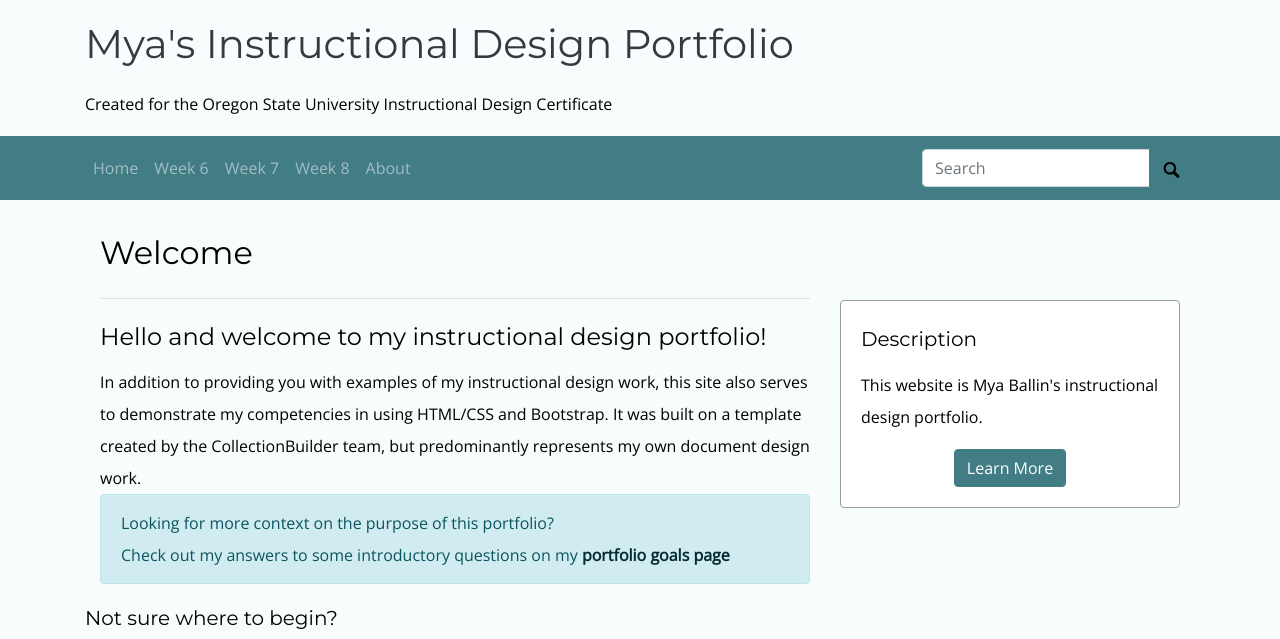
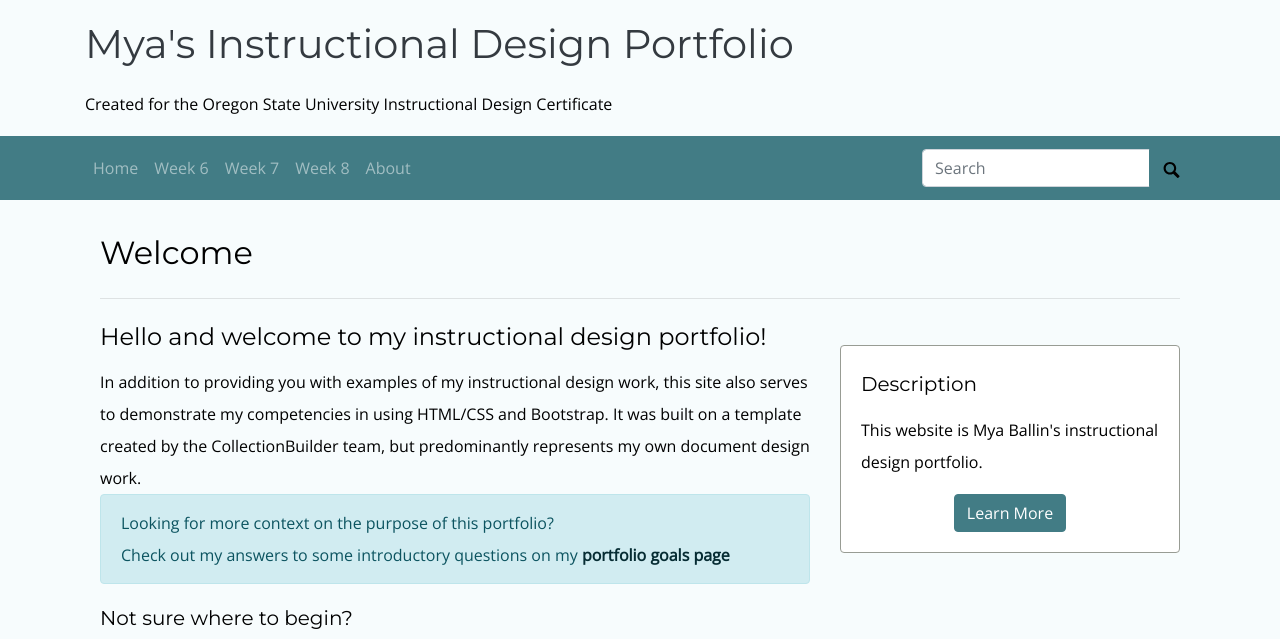
Before and after one commit to mxballin/instructional-design, a Jekyll site: the page built from index.md, in a window 1280 px wide. Shown: the top 639 px of the page. Built offline with Jekyll 4.4.1, drawn with Linux system fonts in a browser that asks for light colours; some web fonts are replaced.

Commit message:
Update home-infographic.html

```diff
--- a/_layouts/home-infographic.html
+++ b/_layouts/home-infographic.html
@@ -4,10 +4,10 @@ layout: page
 {%- assign items = site.data[site.metadata] -%}
 
 <div class="container">
+  <h2> Welcome </h2>
+  <hr>
   <div class="row">
      <div class="col-md-8 my-auto">
-          <h2> Welcome </h2>
-          <hr>
            <h4> Hello and welcome to my instructional design portfolio!</h4>
            In addition to providing you with examples of my instructional design work, this site also serves to demonstrate my competencies in using HTML/CSS and Bootstrap. It was built on a template created by the CollectionBuilder team, but predominantly represents my own document design work.
            <div class="alert alert-info" role="alert">
@@ -18,19 +18,19 @@ layout: page
           {% include index/description.html %}
       </div>
   </div>
-   <div class="row">
+</div>
+<div class="container">
       <h5>Not sure where to begin?</h5>
        <br>
       Here are some pages that might interest you!
-    </div>
     <div class="row">
-        <div class="col mx-auto">
+        <div class="col md-6">
              <h6> My Teaching Philosophy</h6>
              {% include feature/card.html header="Example: Please Write Soon" text="Image description: A series of excerpts from multiple letters written by multiple authors featuring instances in which the correspondents asked Joan to write to them soon. Postscripts asking Joan to write as soon as she could are common throughout the letters, as are descriptions of how her letters were able to give them a slice of the life they were missing." objectid="https://cdn.discordapp.com/attachments/798302352737566730/879616554063527997/PleaseWriteSoon_cropped.png" width="75" centered=true %}
         </div>
-        <div class="col">
+        <div class="col md-6">
              <h6>Instructional Projects</h6>
              {% include feature/card.html header="Example: Please Write Soon" text="Image description: A series of excerpts from multiple letters written by multiple authors featuring instances in which the correspondents asked Joan to write to them soon. Postscripts asking Joan to write as soon as she could are common throughout the letters, as are descriptions of how her letters were able to give them a slice of the life they were missing." objectid="https://cdn.discordapp.com/attachments/798302352737566730/879616554063527997/PleaseWriteSoon_cropped.png" width="75" centered=true %}
          </div>
      </div>
-</div>
+ </div>
```
